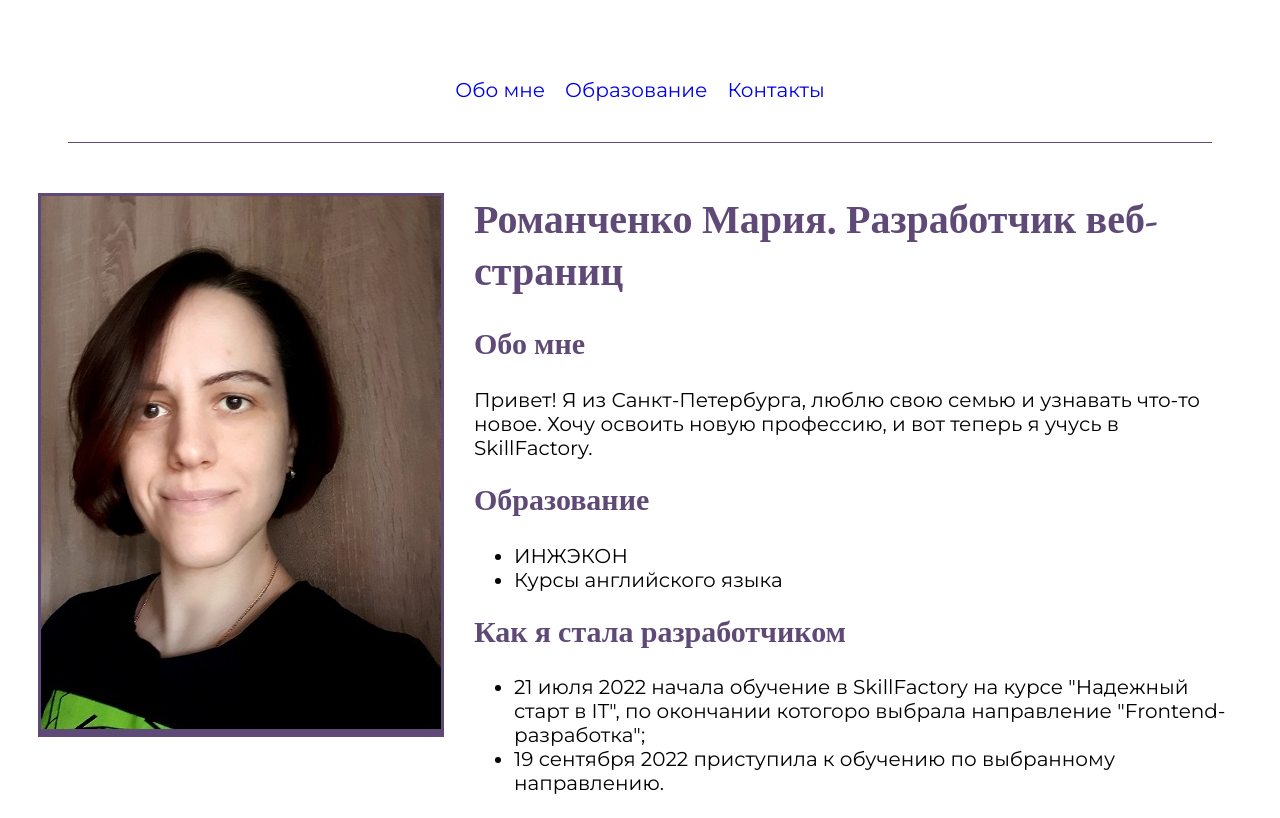
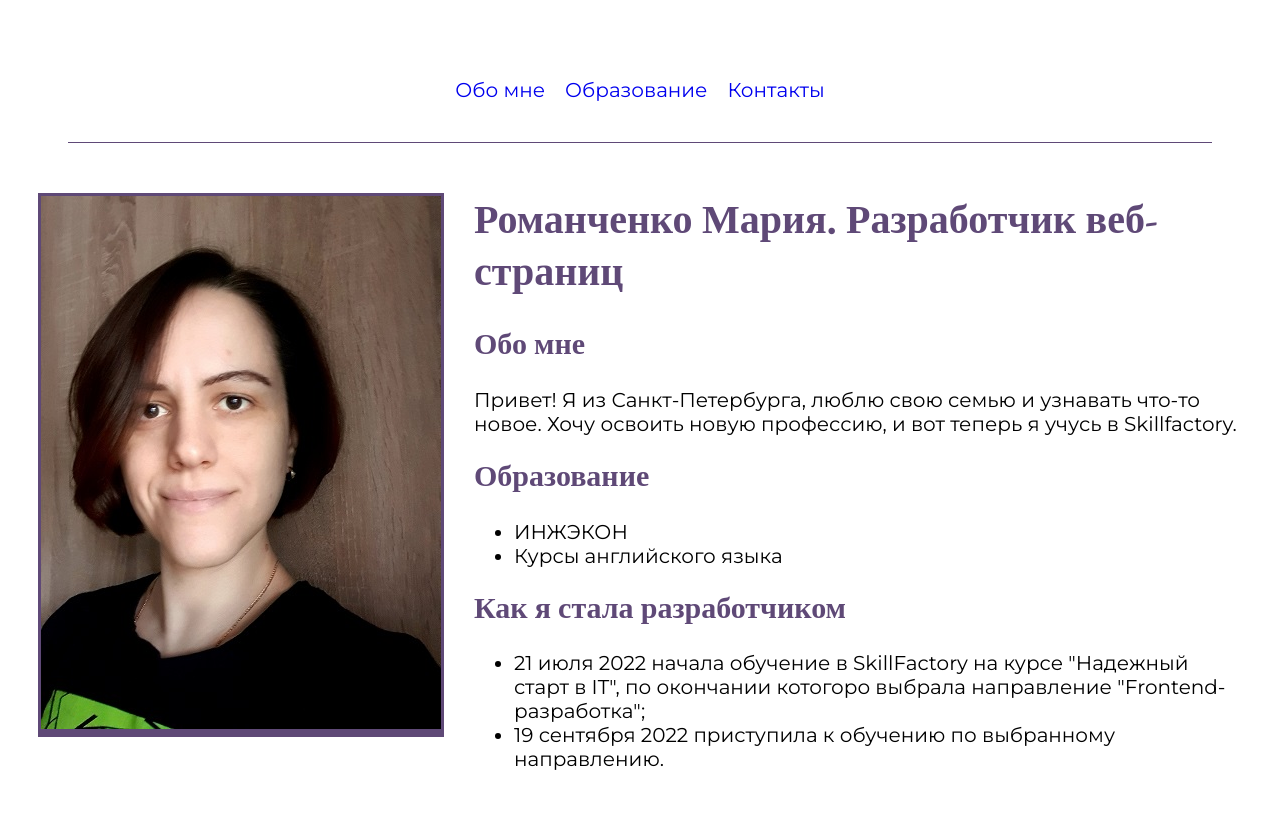
Before and after one commit to RoMirra25/about_me, a plain HTML site: page index.html in a window 1280 px wide. Shown: the top 818 px of the page. Drawn offline with nearby package versions, Linux system fonts and the light colour scheme.

Commit message:
Update index.html

```diff
--- a/index.html
+++ b/index.html
@@ -28,7 +28,7 @@
                     </div>
                     <div class="main__part___resume">
                         <h2 id="about">Обо мне</h2>
-                            <p>Привет! Я из Санкт-Петербурга, люблю свою семью и узнавать что-то новое. Хочу освоить новую профессию, и вот теперь я учусь в SkillFactory.</p>
+                            <p>Привет! Я из Санкт-Петербурга, люблю свою семью и узнавать что-то новое. Хочу освоить новую профессию, и вот теперь я учусь в Skillfactory.</p>
                         <h2 id="education">Образование</h2>
                         <ul>
                             <li>ИНЖЭКОН</li>
```
